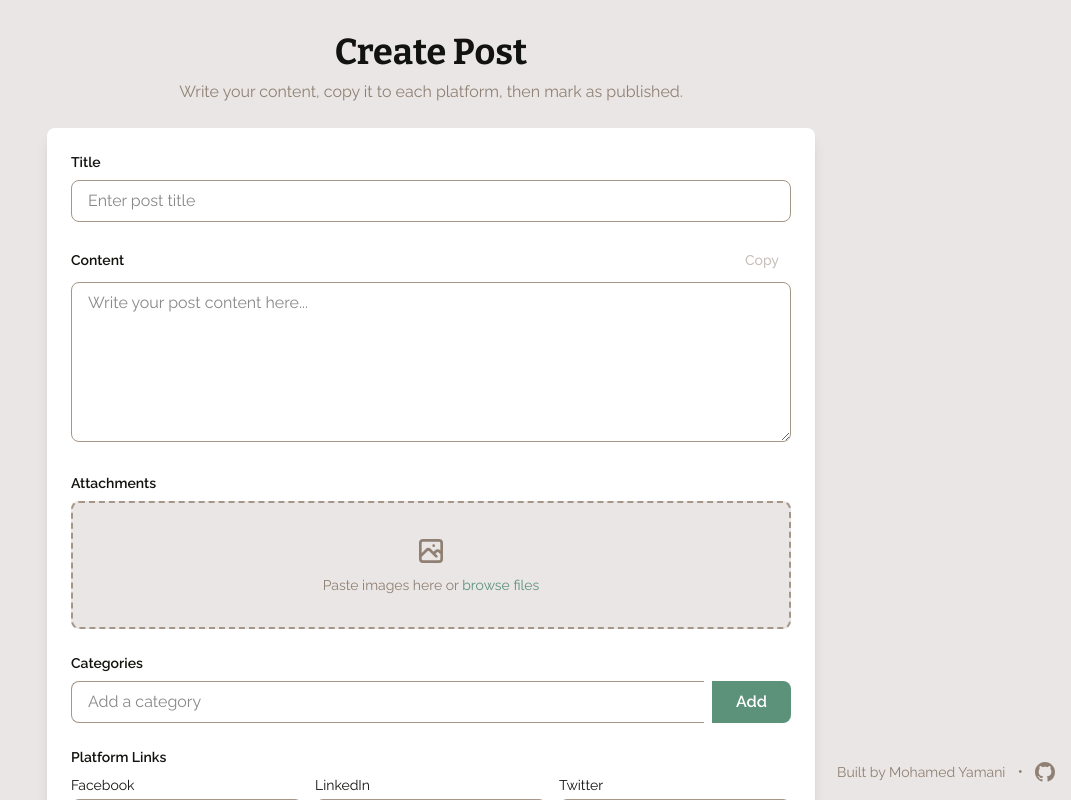
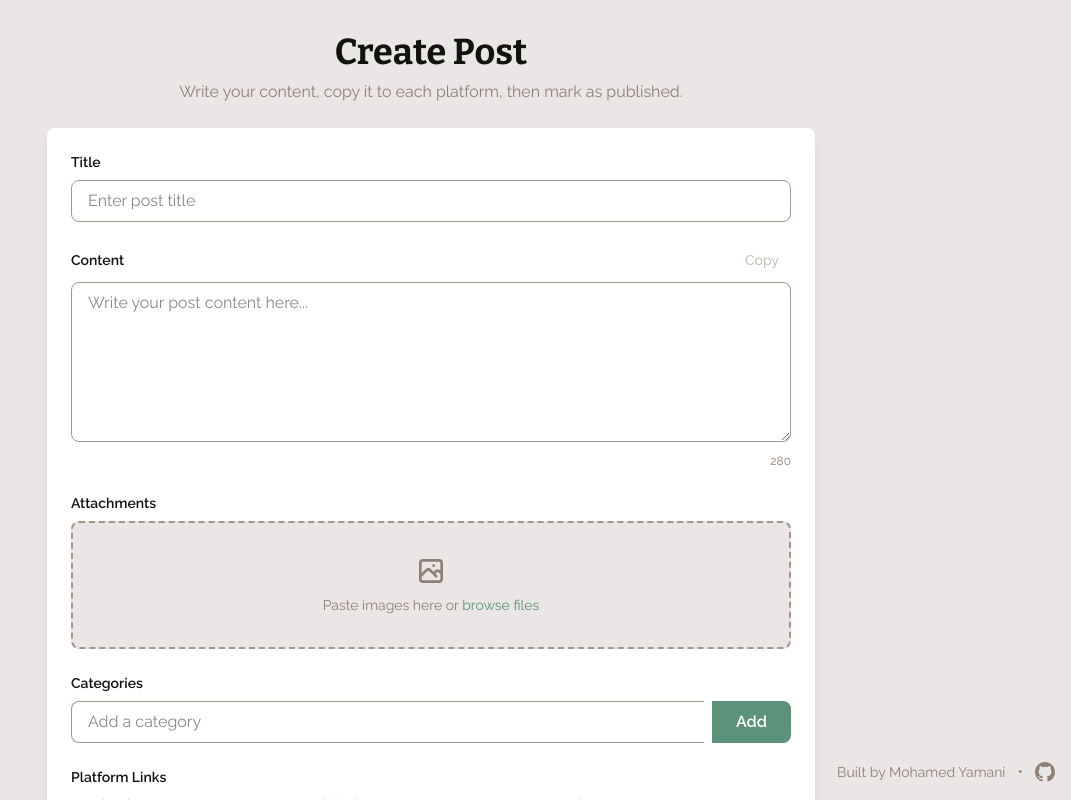
Before and after one commit to yamanidev/chronicler, a Preact app: page / in a window 1280 px wide. Both pictures are taken after a click on the button "Skip (Don't Archive)". Shown: the top 800 px of the page, without its empty margins (209-1280 px from the left). Built offline with nearby package versions, Linux system fonts and the light colour scheme.

Commit message:
feat: show the word count based on Twitter's calculation

```diff
--- a/src/components/PostForm.tsx
+++ b/src/components/PostForm.tsx
@@ -3,6 +3,7 @@ import { SUPPORTED_PLATFORMS } from "../constants";
 import type { Platform, PostFormData } from "../types";
 import {
   copyToClipboard,
+  getTweetLength,
   isFileSystemAccessSupported,
   slugify,
   validatePlatformUrl,
@@ -206,6 +207,33 @@ export function PostForm({ onPublish }: PostFormProps) {
                   class="border-taupe-light text-charcoal focus:border-sage focus:ring-mint-light h-40 w-full rounded-lg border px-4 py-2 focus:ring-2 focus:outline-none"
                   value={content}
                   onInput={(e) => setContent((e.target as HTMLTextAreaElement).value)}></textarea>
+                {(() => {
+                  const TWITTER_WORDS_LIMIT = 280;
+                  const twitterFilled = links.twitter.trim();
+                  const remaining = TWITTER_WORDS_LIMIT - getTweetLength(content);
+                  const isOver = remaining < 0;
+                  const isClose = !isOver && remaining <= 20;
+
+                  let colorClass = "text-taupe";
+                  if (twitterFilled) {
+                    if (isOver) colorClass = "text-charcoal font-semibold";
+                    else if (isClose) colorClass = "text-taupe-dark";
+                  }
+
+                  return (
+                    <div class="mt-1 flex items-center justify-end gap-2 text-xs">
+                      {twitterFilled && isOver && (
+                        <span class="text-charcoal italic">Hope you're on the $8/month plan!</span>
+                      )}
+                      {twitterFilled && isClose && (
+                        <span class="text-taupe-dark italic">
+                          Every character is fighting for its life.
+                        </span>
+                      )}
+                      <span class={colorClass}>{remaining}</span>
+                    </div>
+                  );
+                })()}
               </div>
 
               <div>
```
